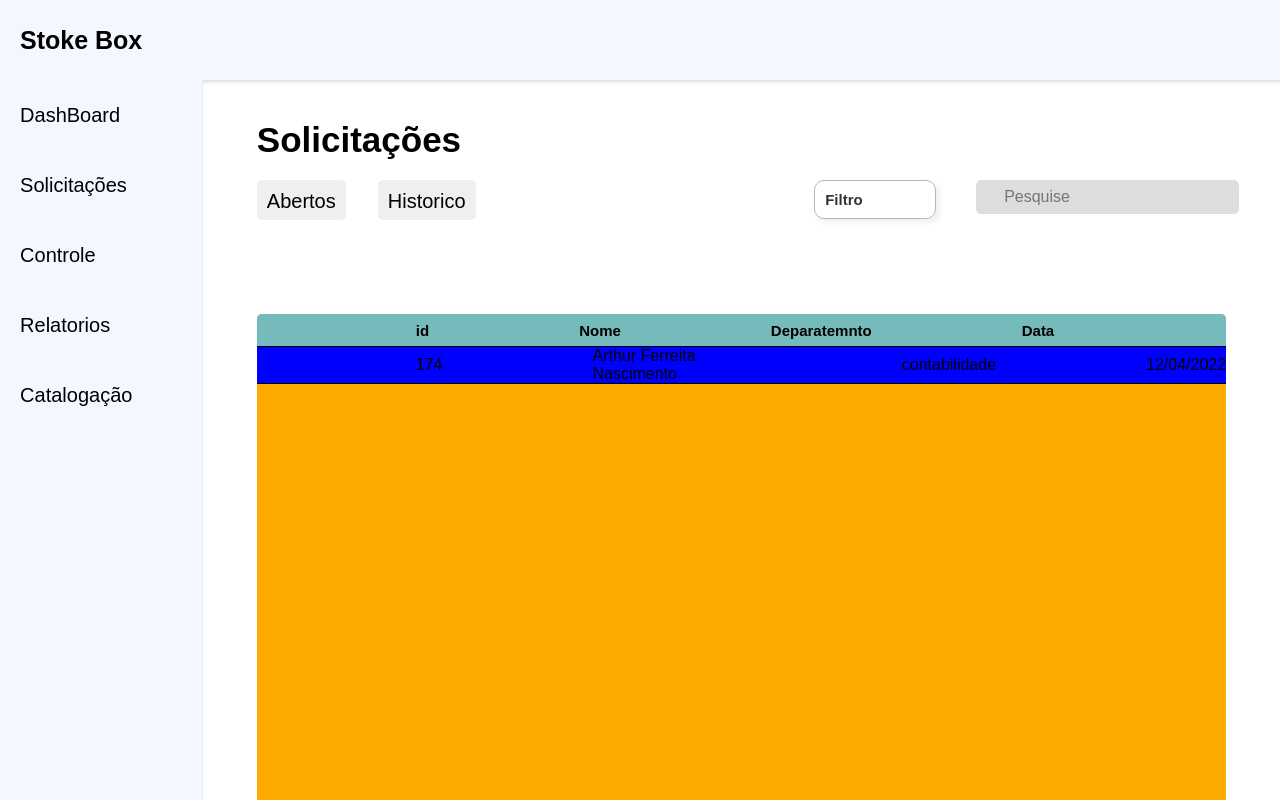
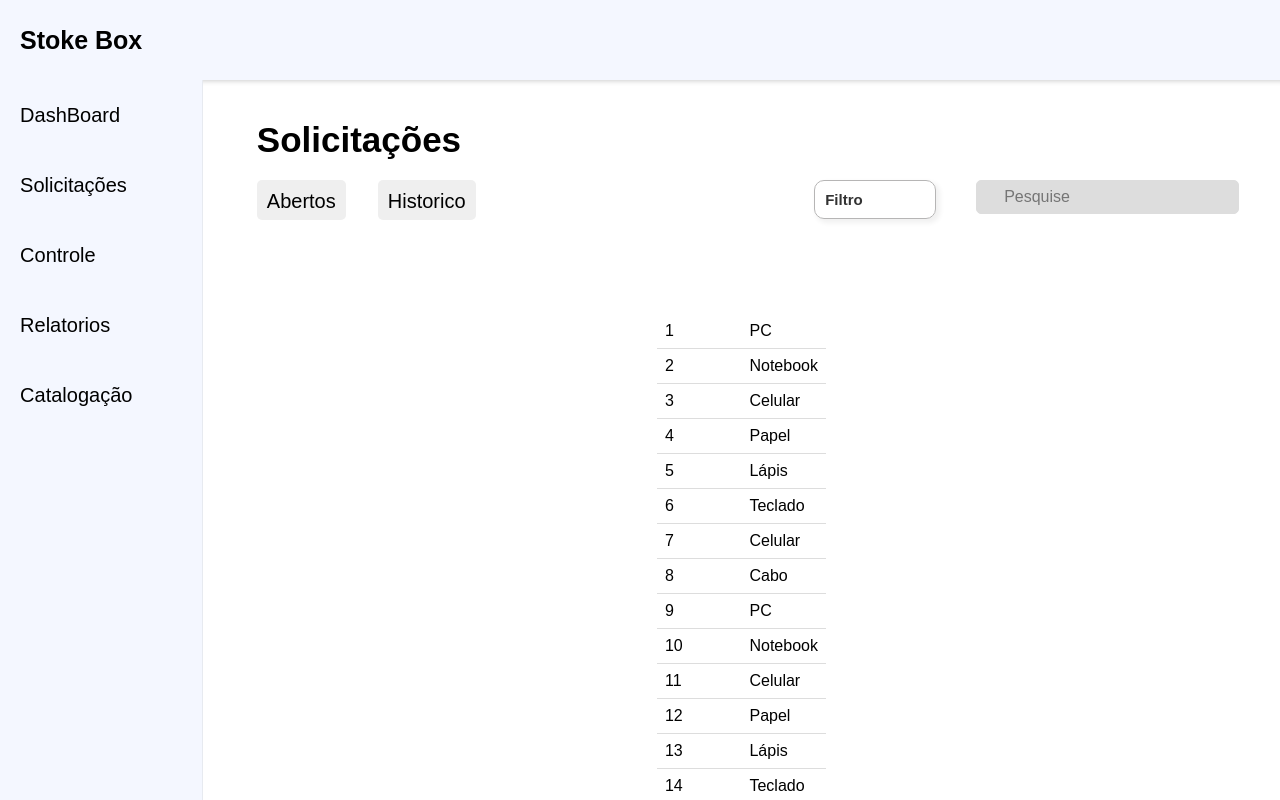
Before and after one commit to onDashCorporation/ACAI, a React (Vite) app in the folder frontend/: page /solicitacoes in a window 1280 px wide. Built offline with nearby package versions, Linux system fonts and the light colour scheme.

Commit message:
Style: inicial  create grid table

```diff
--- a/frontend/src/components/table/style.jsx
+++ b/frontend/src/components/table/style.jsx
@@ -1,67 +1,32 @@
 import styled from "styled-components";
 
-export const Main = styled.main`
-  display: flex;
-  flex-direction: column;
-  align-items: center;
+export const TableWrapper = styled.div`
   width: 100%;
-  height: 100vh;
-  background-color: #ffaa00;
-  border-top-right-radius: 5px;
-  border-top-left-radius: 5px;
-`;
-export const Header = styled.header`
-  display: flex;
-  align-items: center;
-  width: 100%;
-  height: 4vh;
-  background-color: #76bbbb;
-  border-top-right-radius: 5px;
-  border-top-left-radius: 5px;
-`;
-export const HeaderItem = styled.text`
-  display: flex;
-  flex-direction: row;
-  margin-left: 159px;
-  gap: 150px;
-`;
-export const HeaderInfo = styled.text`
-  font-size: 15px;
-  font-weight: bold;
 `;
 
+// export const Table = styled.table`
+//   width: 100%;
+//   border-collapse: collapse;
+//   text-align: left;
+// `;
 
+export const TableHeader = styled.th`
+  padding: 8px;
+  border-bottom: 1px solid #ddd;
+`;
 
+export const TableCell = styled.td`
+  padding: 8px;
+  border-bottom: 1px solid #ddd;
+`;
 
+export const TableRow = styled.tr`
+  &:nth-child(even) {
+    background-color: #f2f2f2;
+  }
+`;
 
-
-
-
-export const Conatiner = styled.div`
-  display: flex;
-  flex-direction: column;
-  align-items: center;
-  height: auto;
-  background-color: #2b8d8d;
-  overflow-y: auto;
-  overflow: hidden;
-  width: 100%;
+export const Table = styled.div`
+  display: grid;
+  grid-template-columns: ${props => props.columns};
 `;
-export const ContainerItem = styled.div`
-  border: 0.5px solid black;
-  width: 100%;
-
-`;
-export const ContainerInfo = styled.div`
-  display: flex;
-  flex-direction: row;
-  justify-content: center;
-  align-items: center;
-   padding-left: 159px;
-    gap: 150px;
-  background-color: blue;
-`;
-export const Info = styled.div`
-
-
-`;
--- a/frontend/src/components/table/table.jsx
+++ b/frontend/src/components/table/table.jsx
@@ -1,27 +1,40 @@
 import * as S from "./style";
 
-const Table = () => {
+const Table = ({ headers, data }) => {
+  const size = headers.length;
+  const columns = Array.from({ length: size }, () => "1fr").join(" ");
+
   return (
-    <S.Main>
-      <S.Header>
-        <S.HeaderItem>
-          <S.HeaderInfo>id</S.HeaderInfo>
-          <S.HeaderInfo>Nome</S.HeaderInfo>
-          <S.HeaderInfo>Deparatemnto</S.HeaderInfo>
-          <S.HeaderInfo>Data</S.HeaderInfo>
-        </S.HeaderItem>
-      </S.Header>
-      <S.Conatiner>
-        <S.ContainerItem>
-          <S.ContainerInfo>
-            <S.Info>174</S.Info>
-            <S.Info>Arthur Ferreita Nascimento</S.Info>
-            <S.Info>contabilidade</S.Info>
-            <S.Info>12/04/2022</S.Info>
-          </S.ContainerInfo>
-        </S.ContainerItem>
-      </S.Conatiner>
-    </S.Main>
+    <S.Table columns={columns}>
+      {data.map((element) =>
+        element.map((row) => <S.TableCell key={row}>{row}</S.TableCell>)
+      )}
+    </S.Table>
   );
 };
+
+// const Table = ({ headers, data }) => {
+//   return (
+//     <S.TableWrapper>
+//     <S.Table>
+//       <thead>
+//         <S.TableRow>
+//           {headers.map((header, index) => (
+//             <S.TableHeader key={index}>{header}</S.TableHeader>
+//           ))}
+//         </S.TableRow>
+//       </thead>
+//       <tbody>
+//         {data.map((row, rowIndex) => (
+//           <S.TableRow key={rowIndex}>
+//             {row.map((cell, cellIndex) => (
+//               <S.TableCell key={cellIndex}>{cell}</S.TableCell>
+//             ))}
+//           </S.TableRow>
+//         ))}
+//       </tbody>
+//     </S.Table>
+//   </S.TableWrapper>
+//   );
+// };
 export default Table;
--- a/frontend/src/main.jsx
+++ b/frontend/src/main.jsx
@@ -54,6 +54,9 @@ const router = createBrowserRouter([
   },
 ]);
 
+
+
+
 // responsavel pela renderização, então passo a const acima para ele renderizar os caminhos
 ReactDOM.createRoot(document.getElementById("root")).render(
   <React.StrictMode>
--- a/frontend/src/pages/Solicitacoes/solicitacoes.jsx
+++ b/frontend/src/pages/Solicitacoes/solicitacoes.jsx
@@ -1,15 +1,36 @@
 import * as S from "./style";
 import Nav from "../../components/nav/nav";
 import Header from "../../components/header/header";
-import Dropdown from "../../components/dropdown/dropdown"
+import Dropdown from "../../components/dropdown/dropdown";
 import { useState } from "react";
-import Search  from "../../components/search/search";
-import Options from "./db.json"
+import Search from "../../components/search/search";
+import Options from "./db.json";
 import Table from "../../components/table/table";
 const solicitacoes = () => {
   const [filterop, setFilterop] = useState("Filtro");
-
-
+  const headers = ["ID", "Produto"];
+  const data = [
+    { id: 1, produto: "PC" },
+    { id: 2, produto: "Notebook" },
+    { id: 3, produto: "Celular" },
+    { id: 4, produto: "Papel" },
+    { id: 5, produto: "Lápis" },
+    { id: 6, produto: "Teclado" },
+    { id: 7, produto: "Celular" },
+    { id: 8, produto: "Cabo" },
+    { id: 9, produto: "PC" },
+    { id: 10, produto: "Notebook" },
+    { id: 11, produto: "Celular" },
+    { id: 12, produto: "Papel" },
+    { id: 13, produto: "Lápis" },
+    { id: 14, produto: "Teclado" },
+    { id: 15, produto: "Celular" },
+    { id: 16, produto: "Cabo" },
+    { id: 17, produto: "PC" },
+    { id: 18, produto: "Notebook" },
+    { id: 19, produto: "Celular" },
+    { id: 20, produto: "Papel" },
+  ];
   return (
     <S.Body>
       <Header />
@@ -25,18 +46,20 @@ const solicitacoes = () => {
               </S.Option>
               <S.InsertConatiner>
                 <S.FilterContainer>
-                <Dropdown filterop={filterop} setFilterop={setFilterop}/>
+                  <Dropdown filterop={filterop} setFilterop={setFilterop} />
                 </S.FilterContainer>
                 <S.SearchContainer>
-                  <Search placeholder="oi" options={Options}/>
+                  <Search placeholder="oi" options={Options} />
                 </S.SearchContainer>
               </S.InsertConatiner>
-
             </S.Header>
           </S.Section>
-          <S.TableConteiner>
-          <Table/>
-          </S.TableConteiner>
+          {/* <S.TableConteiner> */}
+          <Table
+            headers={headers}
+            data={data.map((item) => [item.id, item.produto])}
+          />
+          {/* </S.TableConteiner> */}
         </S.Container>
       </S.Main>
     </S.Body>
```
